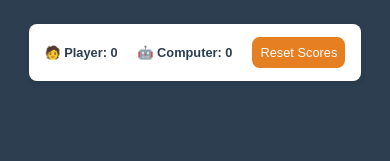
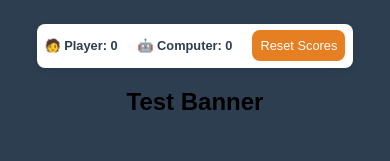
Before and after one commit to ozncncyr/rps-game, a React (Vite) app: page / in a window 390 px wide. Shown: the top 161 px of the page. Built offline with nearby package versions, Linux system fonts and the light colour scheme.

Commit message:
feat: update styling for ComputerThinking, ResultBanner, and ScoreBoard components; adjust media queries and improve layout

```diff
--- a/src/components/ComputerThinking.module.css
+++ b/src/components/ComputerThinking.module.css
@@ -15,7 +15,7 @@
     border-top: 4px solid #2c3e50;
     border-radius: 50%;
     animation: spin 1s linear infinite;
-    margin-bottom: 0.5rem;
+    /* margin-bottom: 0.5rem; */
 }
 
 @keyframes spin {
@@ -27,6 +27,7 @@
 @media screen and (max-width: 600px) {
     .thinking {
         font-size: 0.8rem;
+        margin: 0;
     }
 
     .spinner {
--- a/src/components/ResultBanner.jsx
+++ b/src/components/ResultBanner.jsx
@@ -3,7 +3,7 @@ import styles from './ResultBanner.module.css';
 
 const ResultBanner = ({ result, resultClass }) => (
   <div className={`${styles.resultBanner} ${styles[resultClass]}`}>
-    {result && <h2>{result}</h2>}
+    <h2>{result || 'Test Banner'}</h2>
   </div>
 );
 
--- a/src/components/ResultBanner.module.css
+++ b/src/components/ResultBanner.module.css
@@ -29,26 +29,7 @@
 
 @media screen and (max-width: 600px) {
     .resultBanner {
-        font-size: 1.2rem;
-        margin: 0.5rem 0;
-    }
-
-    .resultBanner.win,
-    .resultBanner.lose {
-        font-size: 1.2rem;
-    }
-
-    .resultBanner.draw {
-        font-size: 1.2rem;
-    }
-
-    .resultBanner {
-        animation: none;
-    }
-
-    .resultBanner.win,
-    .resultBanner.lose,
-    .resultBanner.draw {
-        animation: none;
+        font-size: 1rem;
+        margin: 0.25rem 0;
     }
 }
--- a/src/components/ScoreBoard.jsx
+++ b/src/components/ScoreBoard.jsx
@@ -8,7 +8,7 @@ const ScoreBoard = ({
 }) => {
   return (
     <div className={styles.scoreBoard}>
-      <h2>Score Board</h2>
+      <h2 className={styles.title}>Score Board</h2>
       <p>🧑 Player: {playerScore}</p>
       <p>🤖 Computer: {computerScore}</p>
 
--- a/src/components/ScoreBoard.module.css
+++ b/src/components/ScoreBoard.module.css
@@ -63,6 +63,8 @@
                 top: 0;
                 right: 0;
                 gap: 20px;
+                padding: 0.1rem 0.5rem;
+                /* display: none; */
     }
 
     .title {
@@ -75,6 +77,7 @@
         padding: 0.5rem 0.5rem;
         font-size: 0.8rem;
         margin-top: 0;
+        margin-bottom: 0
 
     }
 
@@ -82,7 +85,7 @@
         font-size: 0.8rem;
     }
 
-    h2{
+    .title{
         display: none;
     }
 
--- a/src/index.css
+++ b/src/index.css
@@ -1,3 +1,7 @@
 body{
     background-color: #2c3e50;
 }
+
+h2 {
+    margin: 0;
+}
```
